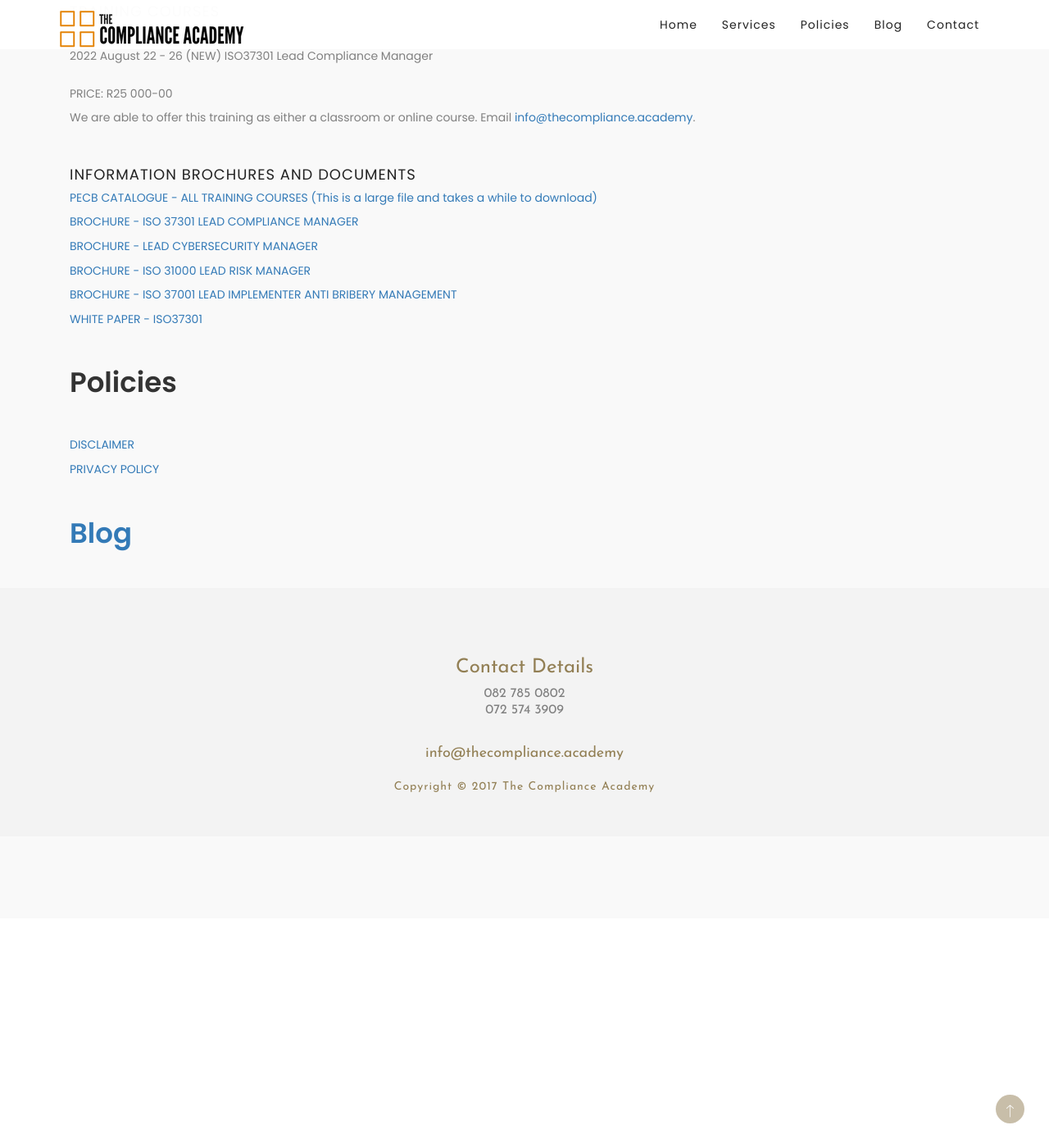
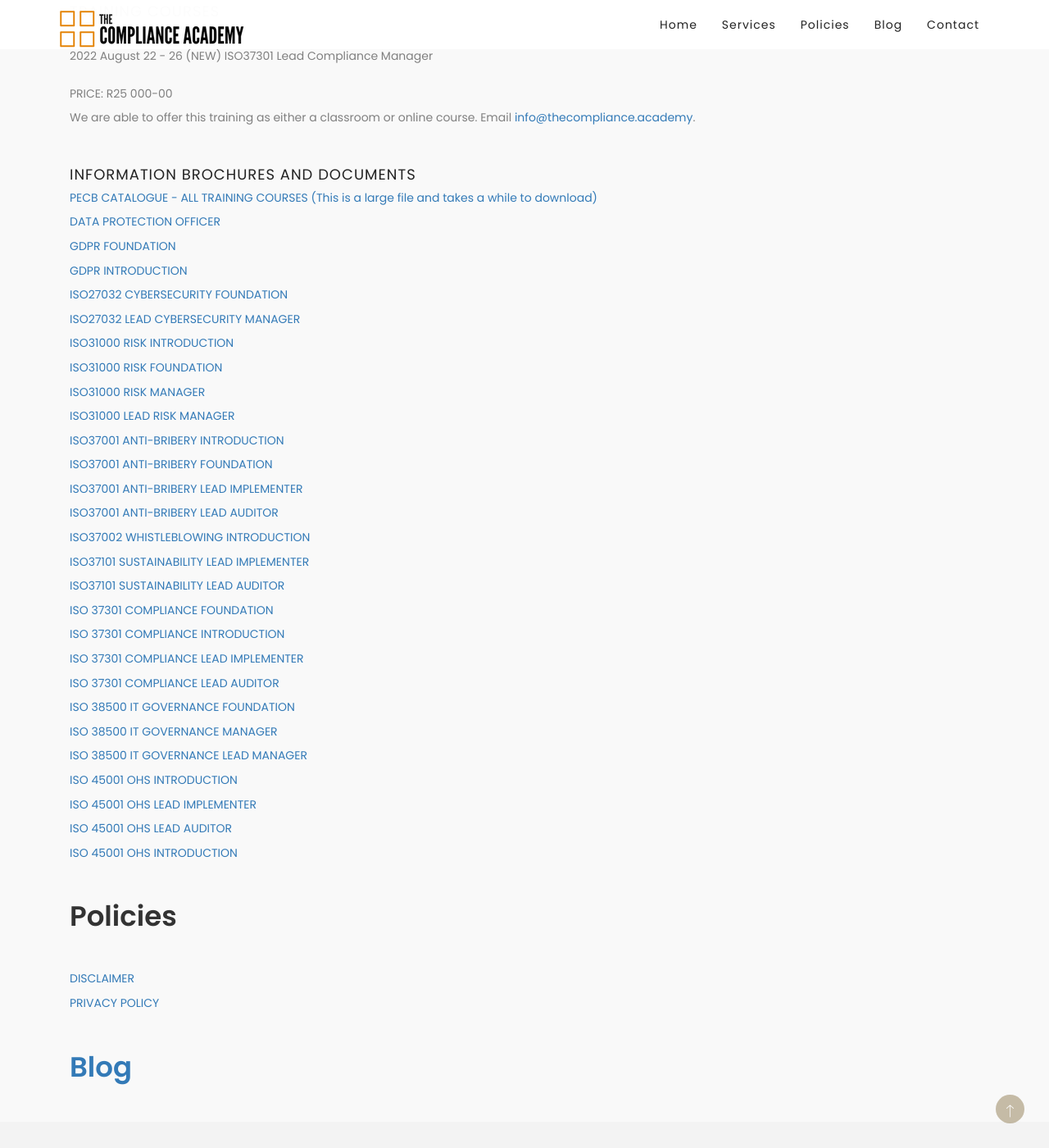
Before and after one commit to compliance-academy/compliance-academy.github.io, a Jekyll site: the page built from index.md, in a window 1280 px wide and 1400 px high, scrolled down 1357 px. Shown: the whole window at 82% size. Built offline with Jekyll 4.4.1, drawn with Linux system fonts in a browser that asks for light colours; nearby versions of some CDN libraries; some web fonts are replaced.

Commit message:
Update home.html

```diff
--- a/_layouts/home.html
+++ b/_layouts/home.html
@@ -119,16 +119,61 @@
                           <p class="wow fadeInUp" data-wow-delay="0.2s">
                        <a href="pecb-catalogue-2022.pdf">PECB CATALOGUE - ALL TRAINING COURSES (This is a large file and takes a while to download)
                           <p class="wow fadeInUp" data-wow-delay="0.2s">
-                       <a href="iso-37301-lead-compliance-manager_1p.pdf">BROCHURE - ISO 37301 LEAD COMPLIANCE MANAGER</a></p>
+                       <a href="data-protection-officer-en.pdf">DATA PROTECTION OFFICER</a></p>
                           <p class="wow fadeInUp" data-wow-delay="0.2s">
-                       <a href="iso-27032-lead-cybersecurity-manager_4p.pdf">BROCHURE - LEAD CYBERSECURITY MANAGER</a>
+                       <a href="gdpr-foundation_1p.pdf">GDPR FOUNDATION</a></p>
                           <p class="wow fadeInUp" data-wow-delay="0.2s">
-                       <a href="iso-31000-transition_1p.pdf">BROCHURE - ISO 31000 LEAD RISK MANAGER</a>
+                       <a href="gdpr-introduction_1p.pdf">GDPR INTRODUCTION</a></p>
                           <p class="wow fadeInUp" data-wow-delay="0.2s">
-                       <a href="iso-37001-foundation_1p.pdf">BROCHURE - ISO 37001 LEAD IMPLEMENTER ANTI BRIBERY MANAGEMENT</a>
+                       <a href="iso-iec-27032-cybersecurity-foundation_1p.pdf">ISO27032 CYBERSECURITY FOUNDATION</a></p>
                           <p class="wow fadeInUp" data-wow-delay="0.2s">
-                       <a href="The Rewards of a Compliance Management System basedon ISO 19600.pdf">WHITE PAPER - ISO37301</a>
+                        <a href="iso-27032-lead-cybersecurity-manager-en.pdf">ISO27032 LEAD CYBERSECURITY MANAGER</a></p>
                           <p class="wow fadeInUp" data-wow-delay="0.2s">
+                       <a href="iso-31000-risk-introduction_1p.pdf">ISO31000 RISK INTRODUCTION</a></p>
+                          <p class="wow fadeInUp" data-wow-delay="0.2s">
+                       <a href="iso-31000-risk-foundation_1p.pdf">ISO31000 RISK FOUNDATION</a></p>
+                          <p class="wow fadeInUp" data-wow-delay="0.2s">
+                       <a href="iso-31000-risk-manager-en.pdf">ISO31000 RISK MANAGER</a></p>
+                          <p class="wow fadeInUp" data-wow-delay="0.2s">
+                       <a href="iso-31000-lead-risk-manager_4p.pdf">ISO31000 LEAD RISK MANAGER</a></p>
+                          <p class="wow fadeInUp" data-wow-delay="0.2s">
+                       <a href="iso-37001-antibribery-introduction_1p.pdf">ISO37001 ANTI-BRIBERY INTRODUCTION</a></p>
+                          <p class="wow fadeInUp" data-wow-delay="0.2s">
+                       <a href="iso-37001-sustainability-foundation_1p.pdf">ISO37001 ANTI-BRIBERY FOUNDATION</a></p>
+                          <p class="wow fadeInUp" data-wow-delay="0.2s">
+                       <a href="iso-37001-antibribery-lead-Implementer_4p.pdf">ISO37001 ANTI-BRIBERY LEAD IMPLEMENTER</a></p>
+                          <p class="wow fadeInUp" data-wow-delay="0.2s">
+                       <a href="iso-37001-antibribery-lead-auditor-en.pdf">ISO37001 ANTI-BRIBERY LEAD AUDITOR</a></p>
+                          <p class="wow fadeInUp" data-wow-delay="0.2s">
+                       <a href="iso-37002-whistleblowing-introduction_1p.pdf">ISO37002 WHISTLEBLOWING INTRODUCTION</a></p>
+                          <p class="wow fadeInUp" data-wow-delay="0.2s">
+                       <a href="iso-37101-sustainability-lead-Implementer_4p.pdf">ISO37101 SUSTAINABILITY LEAD IMPLEMENTER</a></p>
+                          <p class="wow fadeInUp" data-wow-delay="0.2s">
+                       <a href="iso-37101-sustainability-lead-auditor_4p.pdf">ISO37101 SUSTAINABILITY LEAD AUDITOR</a></p>
+                          <p class="wow fadeInUp" data-wow-delay="0.2s">
+                       <a href="iso-37301-compliance-foundation_1p.pdf">ISO 37301 COMPLIANCE FOUNDATION</a></p>
+                          <p class="wow fadeInUp" data-wow-delay="0.2s">
+                       <a href="iso-37301-compliance-introduction_1p.pdf">ISO 37301 COMPLIANCE INTRODUCTION</a></p>
+                          <p class="wow fadeInUp" data-wow-delay="0.2s">
+                       <a href="iso-37301-compliance-lead-implementer_1p.pdf">ISO 37301 COMPLIANCE LEAD IMPLEMENTER</a></p>
+                          <p class="wow fadeInUp" data-wow-delay="0.2s">
+                       <a href="iso-37301-compliance-lead-audtior_1p.pdf">ISO 37301 COMPLIANCE LEAD AUDITOR</a></p>
+                          <p class="wow fadeInUp" data-wow-delay="0.2s">
+                       <a href="iso-iec-38500-ITGovernance-foundation_1p.pdf">ISO 38500 IT GOVERNANCE FOUNDATION</a></p>
+                          <p class="wow fadeInUp" data-wow-delay="0.2s">
+                       <a href="iso-iec-38500-it-governance-manager_4p.pdf">ISO 38500 IT GOVERNANCE MANAGER</a></p>
+                          <p class="wow fadeInUp" data-wow-delay="0.2s">
+                       <a href="iso-iec-38500-lead-it-governance-manager_4p.pdf">ISO 38500 IT GOVERNANCE LEAD MANAGER</a></p>
+                          <p class="wow fadeInUp" data-wow-delay="0.2s">
+                       <a href="iso-45001-OHS-ntroduction_1p.pdf">ISO 45001 OHS INTRODUCTION</a></p>
+                          <p class="wow fadeInUp" data-wow-delay="0.2s">
+                       <a href="iso-45001-OHS-lead-implementer_4p.pdf">ISO 45001 OHS LEAD IMPLEMENTER</a></p>
+                          <p class="wow fadeInUp" data-wow-delay="0.2s">
+                       <a href="iso-45001-OHS-lead-auditor_4p.pdf">ISO 45001 OHS LEAD AUDITOR</a></p>
+                          <p class="wow fadeInUp" data-wow-delay="0.2s">
+                       <a href="iso-45001-OHS-ntroduction_1p.pdf">ISO 45001 OHS INTRODUCTION</a></p>
+                          <p class="wow fadeInUp" data-wow-delay="0.2s">
+
                          </p>
 
                       </div>
```
